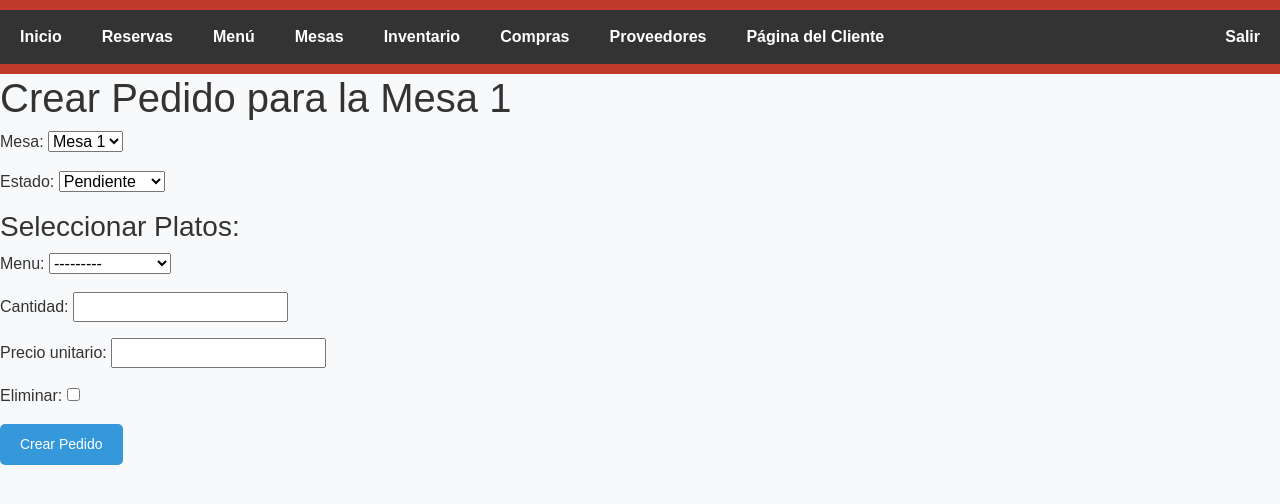
After one commit to Leonelpescador/Bruenet-2.0, a Django app: page /pedido/crear/1/ in a window 1280 px wide. The commit adds this page. Shown: the top 504 px of the page. Run offline with Django 5.2, Linux system fonts and the light colour scheme; a user stored in the database is signed in; data comes from the database, SQL or seed files in the repository; both versions use the stored data as it was after the commit.

Commit message:
logre que ande pedido. acá volver acá.

```diff
--- a/brunet/restaurant/forms.py
+++ b/brunet/restaurant/forms.py
@@ -115,9 +115,9 @@ from .models import Pedido, DetallePedido
 class PedidoForm(forms.ModelForm):
     class Meta:
         model = Pedido
-        fields = ['mesa', 'estado']  # usuario se asignará automáticamente, y el total se calculará
+        fields = ['mesa', 'estado']
 
 class DetallePedidoForm(forms.ModelForm):
     class Meta:
         model = DetallePedido
-        fields = ['menu', 'cantidad']
+        fields = ['menu', 'cantidad', 'precio_unitario']
--- a/brunet/restaurant/templates/base.html
+++ b/brunet/restaurant/templates/base.html
@@ -112,7 +112,6 @@
                 <li class="{% if request.resolver_match.url_name == 'home' %}active{% endif %}"><a href="{% url 'home' %}">Inicio</a></li>
                 <li class="{% if request.resolver_match.url_name == 'reservas' %}active{% endif %}"><a href="{% url 'reservas' %}">Reservas</a></li>
                 <li class="{% if request.resolver_match.url_name == 'listar_menu' %}active{% endif %}"><a href="{% url 'listar_menu' %}">Menú</a></li>
-                <li class="{% if request.resolver_match.url_name == 'pedido' %}active{% endif %}"><a href="{% url 'pedido' %}">Pedidos</a></li>
                 <li class="{% if request.resolver_match.url_name == 'lista_mesas' %}active{% endif %}"><a href="{% url 'lista_mesas' %}">Mesas</a></li>
                 <li class="{% if request.resolver_match.url_name == 'inventario' %}active{% endif %}"><a href="{% url 'inventario' %}">Inventario</a></li>
                 <li class="{% if request.resolver_match.url_name == 'compras' %}active{% endif %}"><a href="{% url 'compras' %}">Compras</a></li>
--- a/brunet/restaurant/templates/home.html
+++ b/brunet/restaurant/templates/home.html
@@ -20,6 +20,12 @@
             <a href="{% url 'editar_mesa' mesa.id %}" class="btn" style="background-color: #3498db; color: #fff; padding: 10px 20px; border-radius: 5px; border: none; cursor: pointer; font-size: 16px; text-align: center; text-decoration: none; display: inline-block; transition: background-color 0.3s ease;">Cambiar estado</a>
 
             <a href="{% url 'crear_reserva' %}" class="btn" style="background-color: #3498db; color: #fff; padding: 10px 20px; border-radius: 5px; border: none; cursor: pointer; font-size: 16px; text-align: center; text-decoration: none; display: inline-block; transition: background-color 0.3s ease;">Crear Reserva</a>
+
+            <a href="{% url 'crear_pedido' mesa_id=mesa.id %}" class="btn" style="background-color: #3498db; color: #fff; padding: 10px 20px; border-radius: 5px; border: none; cursor: pointer; font-size: 16px; text-align: center; text-decoration: none; display: inline-block; transition: background-color 0.3s ease;">Crear Pedido</a>
+
+            <a href="{% url 'pedidos_activos' %}" class="btn" style="background-color: #3498db; color: #fff; padding: 10px 20px; border-radius: 5px; border: none; cursor: pointer; font-size: 16px; text-align: center; text-decoration: none; display: inline-block; transition: background-color 0.3s ease;">Ver Pedidos</a>
+
+
 
 
 
--- /dev/null
+++ b/brunet/restaurant/templates/pedido/crear_pedido.html
@@ -0,0 +1,19 @@
+{% extends 'base.html' %}
+
+{% block content %}
+<h1>Crear Pedido para la Mesa {{ mesa.numero_mesa }}</h1>
+<div class="form-container">
+    <form method="post">
+        {% csrf_token %}
+        {{ pedido_form.as_p }}
+        <h3>Seleccionar Platos:</h3>
+        {{ formset.management_form }}
+        {% for form in formset %}
+            <div class="detalle-pedido">
+                {{ form.as_p }}
+            </div>
+        {% endfor %}
+        <button type="submit" class="btn btn-primary">Crear Pedido</button>
+    </form>
+</div>
+{% endblock %}
--- a/brunet/restaurant/templates/restaurant/cliente.html
+++ b/brunet/restaurant/templates/restaurant/cliente.html
@@ -29,9 +29,9 @@
             display: flex;
             justify-content: center;
             align-items: center;
-            color: #ff0000;
+            color: #b2aeae;
             text-align: center;
-            text-shadow: 2px 2px 4px rgba(0, 0, 0, 0.8); /* Añade sombra al texto */
+            text-shadow: 2px 2px 4px rgba(64, 1, 1, 0.8); /* Añade sombra al texto */
         }
         .hero h1 {
             font-size: 4rem;
@@ -123,7 +123,7 @@
     <section class="hero">
         <div>
             <h1>Bienvenido a Nuestro Restaurante</h1>
-            <p class="lead">Descubre sabores únicos en un ambiente inigualable</p>
+            <p class="lead"><h2>Descubre sabores únicos en un ambiente inigualable</h2></p>
         </div>
     </section>
 
--- a/brunet/restaurant/views.py
+++ b/brunet/restaurant/views.py
@@ -38,6 +38,12 @@ from .models import DetallePedido
 from .forms import PedidoForm, DetallePedidoForm
 from django.forms import inlineformset_factory
 
+from django.forms import inlineformset_factory
+from .models import Pedido, DetallePedido
+
+# Formset para DetallePedido
+DetallePedidoFormSet = inlineformset_factory(Pedido, DetallePedido, form=DetallePedidoForm, extra=1)
+
 @login_required
 def crear_pedido(request, mesa_id):
     mesa = get_object_or_404(Mesa, id=mesa_id)
@@ -59,12 +65,13 @@ def crear_pedido(request, mesa_id):
             pedido.save()
 
             messages.success(request, 'Pedido creado con éxito.')
-            return redirect('home')
+            return redirect('pedido')
     else:
         pedido_form = PedidoForm(initial={'mesa': mesa})
         formset = PedidoFormSet()
 
     return render(request, 'pedido/crear_pedido.html', {'pedido_form': pedido_form, 'formset': formset, 'mesa': mesa})
+
 
 
 # Modificación de Pedido
@@ -109,9 +116,8 @@ def eliminar_pedido(request, pedido_id):
 #Pedidos activos.
 @login_required
 def pedidos_activos(request):
-    pedidos = Pedido.objects.filter(estado__in=['pendiente', 'preparando'])  # Filtra según los estados que consideres activos
+    pedidos = Pedido.objects.filter(estado__in=['pendiente', 'preparando', 'servido'])
     return render(request, 'pedido/pedidos_activos.html', {'pedidos': pedidos})
-
 
 
 
```
Also changed, not shown: brunet/restaurant/templates/pedido/pedidos_activos.html (added, +14 -0 lines), brunet/restaurant/templates/peido/crear_pedido.html (deleted, +0 -23 lines), brunet/restaurant/templates/peido/pedido.html (deleted, +0 -18 lines), brunet/restaurant/templates/peido/pedidos_activos.html (deleted, +0 -20 lines), brunet/restaurant/urls.py (+11 -1 lines), brunet/db.sqlite3, brunet/restaurant/templates/pedido/eliminar_pedido.html (renamed from brunet/restaurant/templates/peido/eliminar_pedido.html), brunet/restaurant/templates/pedido/modificar_pedido.html (renamed from brunet/restaurant/templates/peido/modificar_pedido.html).
